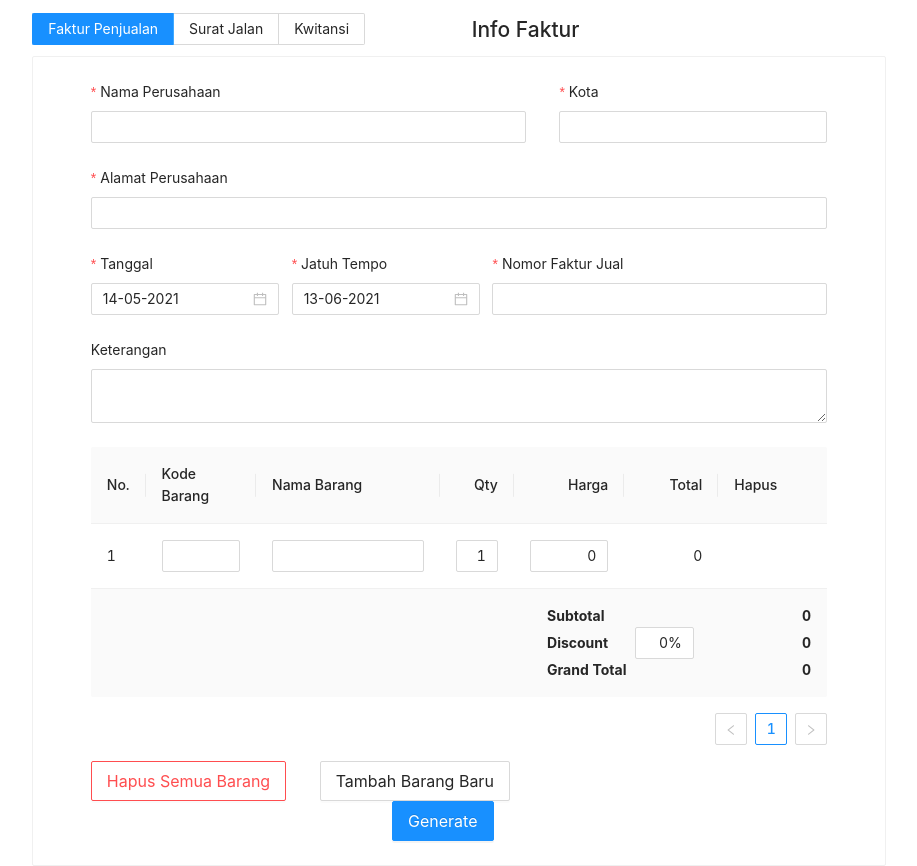
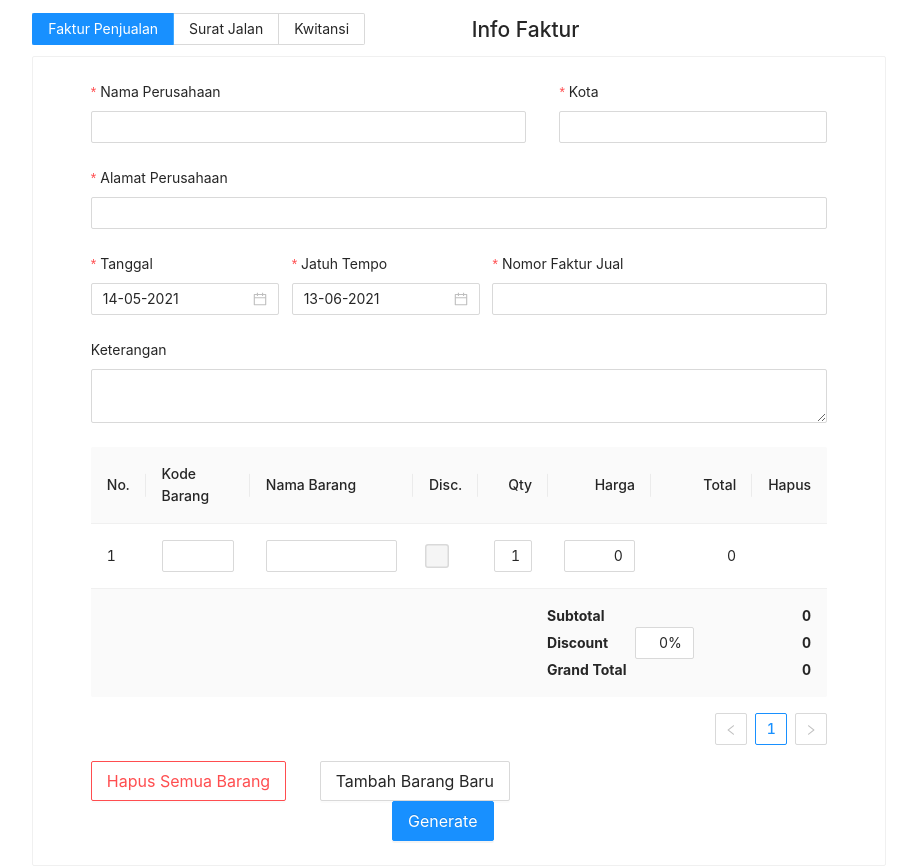
Before and after one commit to vincentandr/Invoice, a React (Create React App) app in the folder invoice-app/: page / in a window 1280 px wide. Shown: the whole page, without its empty margins (181-1098 px from the left). Built offline with nearby package versions, Linux system fonts and the light colour scheme.

Commit message:
add discount per item

```diff
--- a/invoice-app/src/App.js
+++ b/invoice-app/src/App.js
@@ -19,6 +19,7 @@ const App = () => {
         count: 1,
         code: "",
         name: "",
+        discount: false,
         qty: 1,
         price: 0,
       },
@@ -32,9 +33,18 @@ const App = () => {
       city: "",
       note: "",
       discount: 0,
+      totalDiscount: 0,
       subtotal: 0,
     },
-    columns: ["No.", "Kode Barang", "Nama Barang", "Qty", "Harga", "Total"],
+    columns: [
+      "No.",
+      "Kode Barang",
+      "Nama Barang",
+      "Disc.",
+      "Qty",
+      "Harga",
+      "Total",
+    ],
     pagination: {
       current: 1,
       pageSize: 5,
--- a/invoice-app/src/invoice.js
+++ b/invoice-app/src/invoice.js
@@ -227,7 +227,8 @@ const TableItems = (props) => {
         <colgroup>
           <col span="1" style={{ width: "5%" }} />
           <col span="1" style={{ width: "20%" }} />
-          <col span="1" style={{ width: "45%" }} />
+          <col span="1" style={{ width: "40%" }} />
+          <col span="1" style={{ width: "5%" }} />
           <col span="1" style={{ width: "5%" }} />
           <col span="1" style={{ width: "10%" }} />
           <col span="1" style={{ width: "15%" }} />
@@ -264,7 +265,9 @@ const TableItems = (props) => {
                 if (
                   column !== "count" &&
                   ((column !== "price" &&
-                  props.formState === "surat") || props.formState === "faktur")
+                    column !== "discount" &&
+                    props.formState === "surat") ||
+                    props.formState === "faktur")
                 )
                   // Column based on keys of data object
                   return (
@@ -282,6 +285,13 @@ const TableItems = (props) => {
                         />
                       ) : column === "qty" && isNaN(item[column]) ? (
                         0
+                      ) : column === "discount" ? (
+                        item.discount &&
+                        props.state.buyerInfo.discount !== 0 ? (
+                          `${props.state.buyerInfo.discount}%`
+                        ) : (
+                          "-"
+                        )
                       ) : (
                         item[column]
                       )}
@@ -311,45 +321,33 @@ const TableItems = (props) => {
       </tbody>
       <tfoot>
         {/* Subtotal, Discount, Grand total, Note only on faktur */}
-        { props.formState === "faktur" &&
+        {props.formState === "faktur" && (
           <>
             <tr className="numeric" id="subtotal">
-            <td colSpan="5">
-              Subtotal
-            </td>
+              <td colSpan="6">Subtotal</td>
               <td>{numberWithCommas(props.state.buyerInfo.subtotal)}</td>
             </tr>
             <tr className="numeric" id="discount">
-            <td colSpan="5">
+              <td colSpan="6">
                 {`Discount (${numberWithCommas(
                   props.state.buyerInfo.discount
                 )}%)`}
               </td>
+              <td>{numberWithCommas(props.state.buyerInfo.totalDiscount)}</td>
+            </tr>
+            <tr className="numeric" id="grandTotal">
+              <td colSpan="6">Grand total</td>
               <td>
                 {numberWithCommas(
-                (props.state.buyerInfo.subtotal *
-                  props.state.buyerInfo.discount) /
-                  100
-              )}
-            </td>
-          </tr>
-          <tr className="numeric" id="grandTotal">
-            <td colSpan="5">
-              Grand total
-            </td>
-            <td>
-              {numberWithCommas(
-                props.state.buyerInfo.subtotal -
-                  parseInt((props.state.buyerInfo.subtotal *
-                    props.state.buyerInfo.discount) /
-                    100)
+                  parseInt(props.state.buyerInfo.subtotal) -
+                    parseInt(props.state.buyerInfo.totalDiscount)
                 )}
               </td>
             </tr>
           </>
-        }
+        )}
         <tr>
-          <td colSpan={props.formState === "faktur" ? 6 : 4}>
+          <td colSpan={props.formState === "faktur" ? 7 : 4}>
             <div id="note">
               Keterangan:&nbsp;
               {props.state.buyerInfo.note}
--- a/invoice-app/src/invoiceForm.js
+++ b/invoice-app/src/invoiceForm.js
@@ -6,6 +6,7 @@ import {
   Row,
   Col,
   Popconfirm,
+  Checkbox,
   Table,
 } from "antd";
 import NumberFormat from "react-number-format";
@@ -279,6 +280,32 @@ const EditableCell = ({
           />
         </Form.Item>
       );
+    } else if (dataIndex === "discount") {
+      childNode = (
+        <Form.Item
+          name={`${dataIndex}${index}`}
+          valuePropName="checked"
+          initialValue={state.data[index][dataIndex]}
+          preserve={false}
+          style={{ marginBottom: 0 }}
+        >
+          <Checkbox
+            disabled={state.buyerInfo.discount === 0 || isNaN(state.buyerInfo.discount)}
+            defaultChecked={state.data[index][dataIndex]}
+            style={{transform: "scale(1.5)" }}
+            onChange={(e) =>
+              dispatch({
+                type: "UPDATE_TABLE_INPUT_VALUE",
+                payload: {
+                  val: e.target.checked,
+                  index: index,
+                  column: dataIndex,
+                },
+              })
+            }
+          />
+        </Form.Item>
+      );
     } else {
       childNode = (
         <Form.Item
@@ -344,22 +371,29 @@ const ItemsTable = (props) => {
       },
       {
         title: props.state.columns[3],
+        dataIndex: "discount",
+        editable: true,
+        width: "5%",
+      },
+      {
+        title: props.state.columns[4],
         dataIndex: "qty",
         editable: true,
         width: "10%",
         align: "right",
       },
       {
-        title: props.state.columns[4],
+        title: props.state.columns[5],
         dataIndex: "price",
         editable: true,
         width: "15%",
         align: "right",
       },
       {
-        title: props.state.columns[5],
+        title: props.state.columns[6],
         dataIndex: "total",
         align: "right",
+        width: "15%",
         render: (text, _, index) => {
           let idx =
             index +
@@ -457,6 +491,7 @@ const ItemsTable = (props) => {
       count: props.state.data[props.state.data.length - 1].count + 1,
       code: "",
       name: "",
+      discount: false,
       qty: 1,
       price: 0,
     };
@@ -487,6 +522,7 @@ const ItemsTable = (props) => {
     props.form.setFieldsValue({
       code0: "",
       name0: "",
+      discount0: false,
       qty0: 1,
       price0: 0,
     });
@@ -583,13 +619,9 @@ const ItemsTable = (props) => {
                         <NumberFormat
                           displayType="text"
                           format={numberWithCommas}
-                          value={
-                            isNaN(props.state.buyerInfo.discount) ||
-                            isNaN(props.state.buyerInfo.subtotal)
-                              ? 0
-                              : (props.state.buyerInfo.subtotal *
-                                  props.state.buyerInfo.discount) /
-                                100
+                          value={isNaN(props.state.buyerInfo.totalDiscount)
+                            ? 0
+                            : props.state.buyerInfo.totalDiscount
                           }
                         />
                       </Col>
@@ -603,15 +635,11 @@ const ItemsTable = (props) => {
                           displayType="text"
                           format={numberWithCommas}
                           value={
-                            isNaN(props.state.buyerInfo.discount) ||
+                            isNaN(props.state.buyerInfo.totalDiscount) ||
                             isNaN(props.state.buyerInfo.subtotal)
                               ? 0
                               : props.state.buyerInfo.subtotal -
-                                parseInt(
-                                  (props.state.buyerInfo.subtotal *
-                                    props.state.buyerInfo.discount) /
-                                    100
-                                )
+                                props.state.buyerInfo.totalDiscount
                           }
                         />
                       </Col>
--- a/invoice-app/src/reducer.js
+++ b/invoice-app/src/reducer.js
@@ -1,4 +1,4 @@
-import { calculateSubtotal } from "./util.js";
+import { calculateSubtotal, calculateDiscount } from "./util.js";
 
 const invoiceReducer = (state, action) => {
   switch (action.type) {
@@ -31,8 +31,6 @@ const invoiceReducer = (state, action) => {
         newItems[i].id = newItems[i].id - 1;
       }
 
-      let subtotal = calculateSubtotal(newItems);
-
       let current = state.pagination.current;
 
       // redirect to previous page if the deleted item is the first and only item of last page
@@ -45,7 +43,6 @@ const invoiceReducer = (state, action) => {
         ...state,
         data: newItems,
         pagination: { ...state.pagination, current: current },
-        buyerInfo: { ...state.buyerInfo, subtotal: subtotal },
       };
     }
     case "REMOVE_ALL": {
@@ -57,11 +54,12 @@ const invoiceReducer = (state, action) => {
             count: 1,
             code: "",
             name: "",
+            discount: false,
             qty: 1,
             price: 0,
           },
         ],
-        buyerInfo: { ...state.buyerInfo, subtotal: 0 },
+        buyerInfo: { ...state.buyerInfo, subtotal: 0, totalDiscount: 0 },
         pagination: {
           ...state.pagination,
           current: 1,
@@ -75,6 +73,12 @@ const invoiceReducer = (state, action) => {
       let dataCopy = { ...state.buyerInfo };
 
       dataCopy[name] = newVal;
+
+      if(name === "discount"){
+        dataCopy["totalDiscount"] = calculateDiscount(state.data, newVal)
+
+        console.log(dataCopy["totalDiscount"]);
+      }
 
       return {
         ...state,
@@ -96,10 +100,15 @@ const invoiceReducer = (state, action) => {
 
       let subtotal = calculateSubtotal(dataCopy);
 
+      let totalDiscount = calculateDiscount(dataCopy, state.buyerInfo.discount);
+
       return {
         ...state,
         data: [...dataCopy],
-        buyerInfo: { ...state.buyerInfo, subtotal: subtotal },
+        buyerInfo: {
+          ...state.buyerInfo,
+          subtotal: subtotal,
+          totalDiscount: totalDiscount },
       };
     }
     case "CHANGE_PAGE":
@@ -114,7 +123,7 @@ const invoiceReducer = (state, action) => {
       // If changing form to faktur then printed table columns are adjusted
       var columns =
         newOption === "faktur"
-          ? ["No.", "Kode Barang", "Nama Barang", "Qty", "Harga", "Total"]
+          ? ["No.", "Kode Barang", "Nama Barang", "Disc.", "Qty", "Harga", "Total"]
           : ["No.", "Kode Barang", "Nama Barang", "Qty"];
 
       return {
--- a/invoice-app/src/util.js
+++ b/invoice-app/src/util.js
@@ -12,7 +12,27 @@ const getFieldsOnTable = (fields) => {
 };
 
 const calculateSubtotal = (data) => {
-  return data.reduce((sum, item) => sum + item.qty * item.price, 0);
+  return parseInt(data.reduce((sum, item) => sum + item.qty * item.price, 0));
 };
 
-export { numberWithCommas, getFieldsOnTable, calculateSubtotal };
+const calculateDiscount = (data, discount) => {
+  let discountedItems = data.filter((item) => item.discount === true);
+
+  if (discountedItems.length > 0) {
+    return parseInt(
+      discountedItems.reduce(
+        (sum, item) => sum + (item.qty * item.price * discount) / 100,
+        0
+      )
+    );
+  }
+
+  return 0;
+};
+
+export {
+  numberWithCommas,
+  getFieldsOnTable,
+  calculateSubtotal,
+  calculateDiscount,
+};
```
Lines whose indentation alone changed are shown as unchanged.
